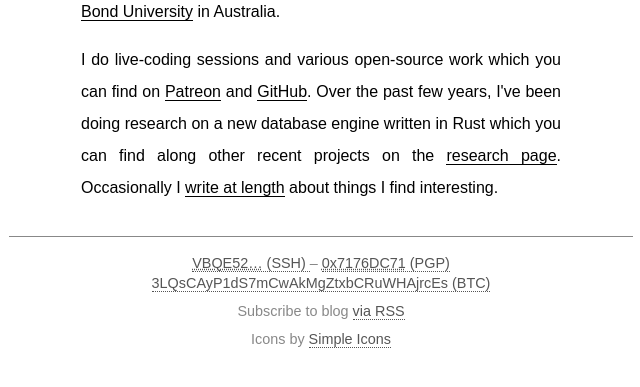
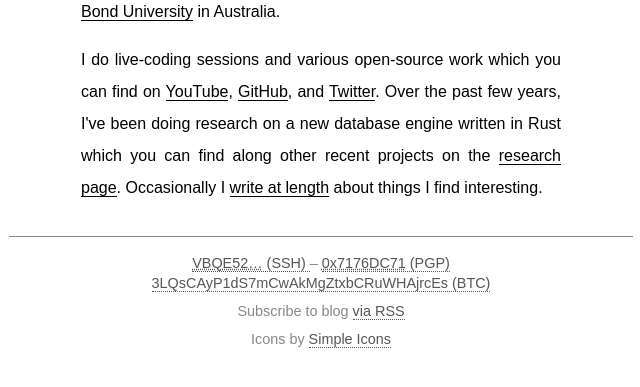
Before and after one commit to jonhoo/thesquareplanet.com, a Jekyll site: the page built from index.html, in a window 1280 px wide, cut to the strip 394-781 px from the top of the page. Shown: the whole strip, without its empty margins (319-959 px from the left). Built offline with Jekyll 4.4.1, drawn with Linux system fonts in a browser that asks for light colours.

Commit message:
Some fixes

```diff
--- a/index.html
+++ b/index.html
@@ -6,7 +6,7 @@
 
 <article>
 	<p>
-		<a href="https://secure.gravatar.com/avatar/d4646d0d4f5f724283f4ae05d2792845.jpg?s=800" id="avatar">
+		<a href="https://jon.tsp.io/share/me.jpg" id="avatar">
 			<img src="https://secure.gravatar.com/avatar/d4646d0d4f5f724283f4ae05d2792845.jpg?s=300" />
 		</a>
 		I am a PhD student in the Parallel and
@@ -24,12 +24,14 @@
 	</p>
 	<p>
 		I do live-coding sessions and various open-source work which
-		you can find on <a href="https://www.patreon.com/jonhoo">Patreon</a>
-		and <a href="https://github.com/jonhoo">GitHub</a>. Over the
-		past few years, I've been doing research on a new database
-		engine written in Rust which you can find along other recent
-		projects on the <a href="research/">research page</a>.
-		Occasionally I <a href="blog/">write at length</a> about things
-		I find interesting.
+		you can find on
+		<a href="https://www.youtube.com/c/JonGjengset">YouTube</a>,
+		<a href="https://github.com/jonhoo">GitHub</a>, and
+		<a href="https://twitter.com/jonhoo">Twitter</a>. Over the past
+		few years, I've been doing research on a new database engine
+		written in Rust which you can find along other recent projects
+		on the <a href="research/">research page</a>. Occasionally I
+		<a href="blog/">write at length</a> about things I find
+		interesting.
 	</p>
 </article>
```
